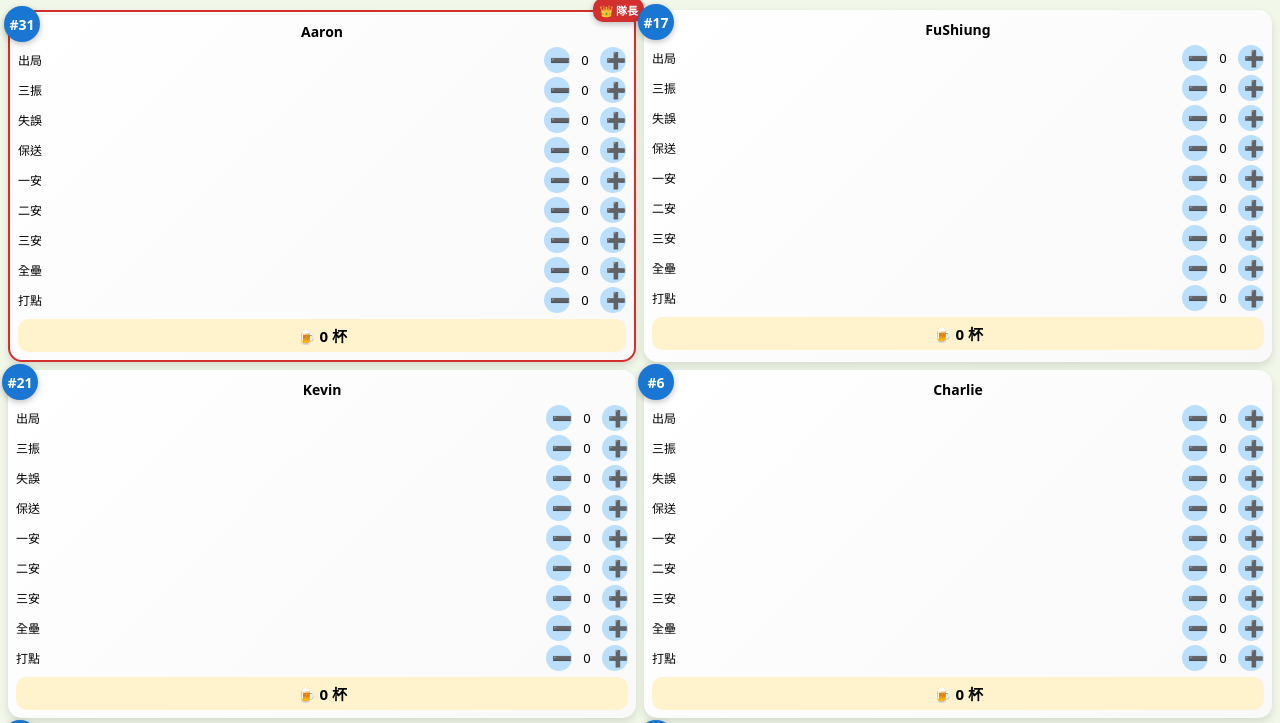
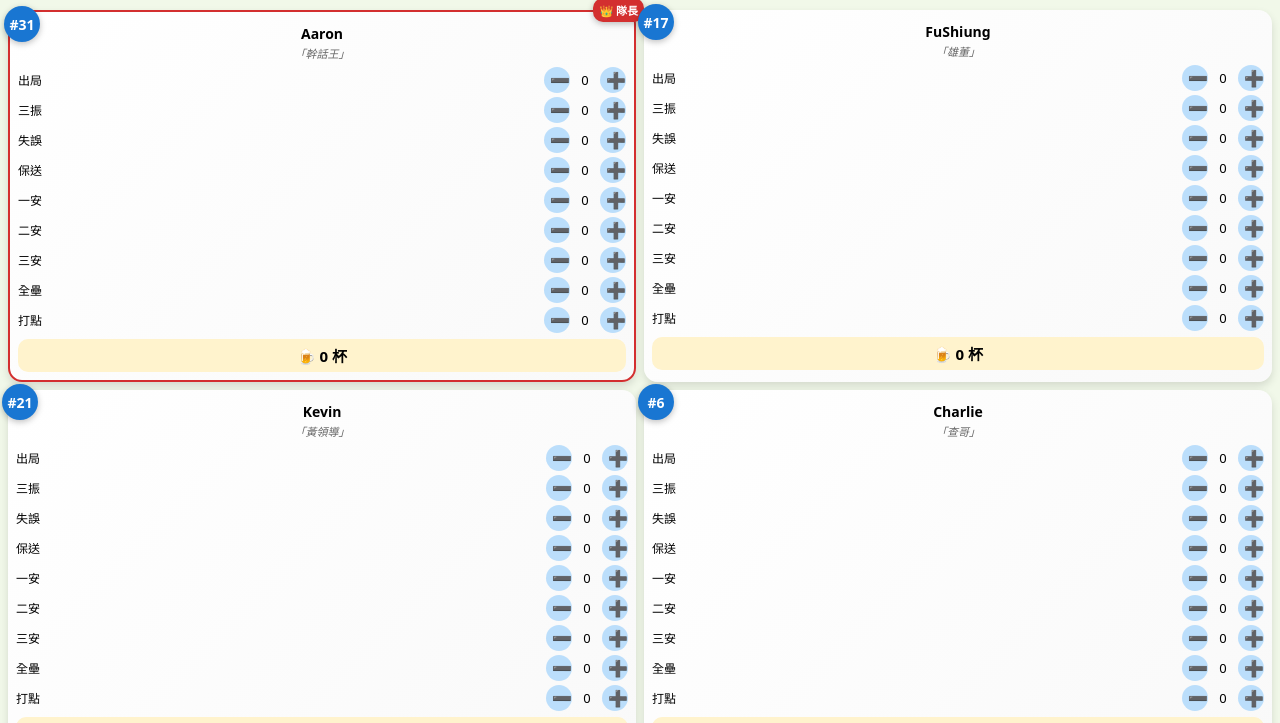
Before and after one commit to HeroWesley/ran-team-beer, a plain HTML site: page index.html in a window 1280 px wide. Shown: the part 47-770 px from the top of the page. Drawn offline with Linux system fonts and the light colour scheme.

Commit message:
Update index.html

```diff
--- a/index.html
+++ b/index.html
@@ -1,3 +1,4 @@
+
 <!DOCTYPE html>
 <html lang="zh-TW">
 <head>
@@ -30,7 +31,7 @@
     position: relative;
     background: linear-gradient(135deg, #ffffff, #f9f9f9);
     border-radius: 14px;
-    padding: 10px 8px 8px;
+    padding: 12px 8px 8px;
     box-shadow: 0 4px 8px rgba(0,0,0,.12);
     font-size: 12px;
   }
@@ -72,8 +73,16 @@
   .name {
     text-align: center;
     font-weight: 700;
+    font-size: 14px;
+    margin-bottom: 2px;
+  }
+
+  .nickname {
+    text-align: center;
+    font-size: 11px;
+    color: #666;
     margin-bottom: 6px;
-    font-size: 14px;
+    font-style: italic;
   }
 
   .row {
@@ -128,20 +137,23 @@
 <div class="grid" id="grid"></div>
 
 <script>
+/* 球員資料（背號＋綽號） */
 const players = [
-  { name: "Aaron", number: 31 },
-  { name: "FuShiung", number: 17 },
-  { name: "Kevin", number: 21 },
-  { name: "Charlie", number: 6 },
-  { name: "Ray H", number: 90 },
-  { name: "Ray C", number: 20 },
-  { name: "Kelvin", number: 88 },
-  { name: "Wallace", number: 15 },
-  { name: "Ben", number: 9 },
-  { name: "Denny", number: 2 },
-  { name: "Wesley", number: 87 }
+  { name: "Aaron", number: 31, nickname: "幹話王" },
+  { name: "FuShiung", number: 17, nickname: "雄董" },
+  { name: "Kevin", number: 21, nickname: "黃領導" },
+  { name: "Charlie", number: 6, nickname: "查哥" },
+  { name: "Ray H", number: 90, nickname: "小鑫鑫" },
+  { name: "Ray C", number: 20, nickname: "黃金游擊" },
+  { name: "Kelvin", number: 88, nickname: "攝影王" },
+  { name: "Wallace", number: 15, nickname: "瓦哥" },
+  { name: "Ben", number: 9, nickname: "年輕人" },
+  { name: "Denny", number: 2, nickname: "王大哥" },
+  { name: "Wesley", number: 87, nickname: "衛斯理" },
+  { name: "Benson", number: 86, nickname: "班森" }
 ];
 
+/* 規則定義 */
 const events = [
   { name: "出局", self: 3, aaron: 0 },
   { name: "三振", self: 3, aaron: 0 },
@@ -156,7 +168,7 @@ const events = [
 
 const grid = document.getElementById("grid");
 
-/* ✅ 這裡是修正過的 forEach，沒有 hooking */
+/* 建立卡片 */
 players.forEach((p, pi) => {
   const card = document.createElement("div");
   card.className = p.name === "Aaron" ? "card captain-card" : "card";
@@ -176,6 +188,7 @@ players.forEach((p, pi) => {
     <div class="number">#${p.number}</div>
     ${p.name === "Aaron" ? `<div class="captain">👑 隊長</div>` : ""}
     <div class="name">${p.name}</div>
+    <div class="nickname">「${p.nickname}」</div>
     ${rows}
     <div class="total" id="t-${pi}">🍺 0 杯</div>
   `;
@@ -206,7 +219,9 @@ function calc() {
       const v = Number(document.getElementById(`v-${pi}-${ei}`).textContent);
       selfDrink += v * e.self;
     });
-    const total = p.name === "Aaron" ? selfDrink + aaronExtra : selfDrink;
+    const total = p.name === "Aaron"
+      ? selfDrink + aaronExtra
+      : selfDrink;
     document.getElementById(`t-${pi}`).textContent = `🍺 ${total} 杯`;
   });
 }
```
